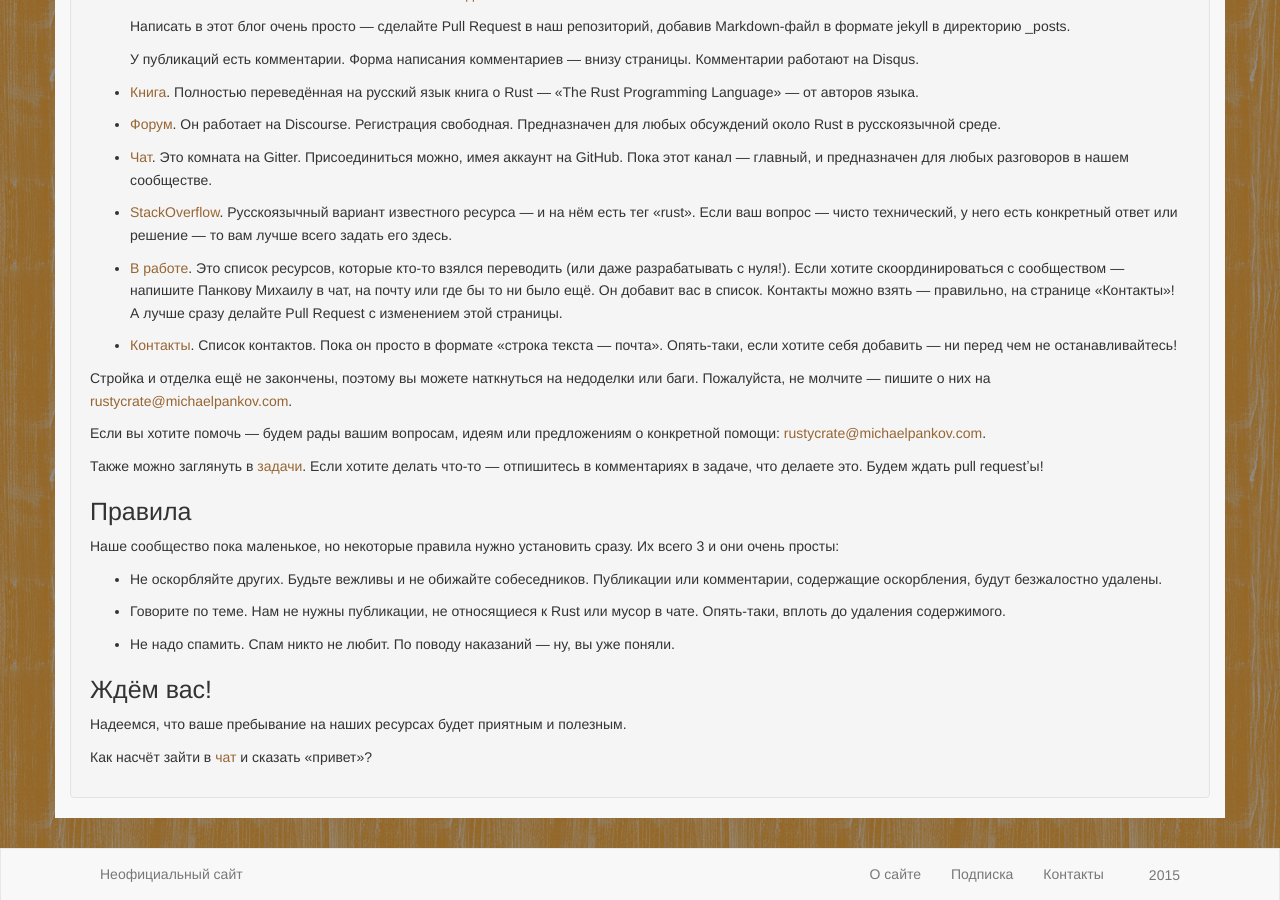
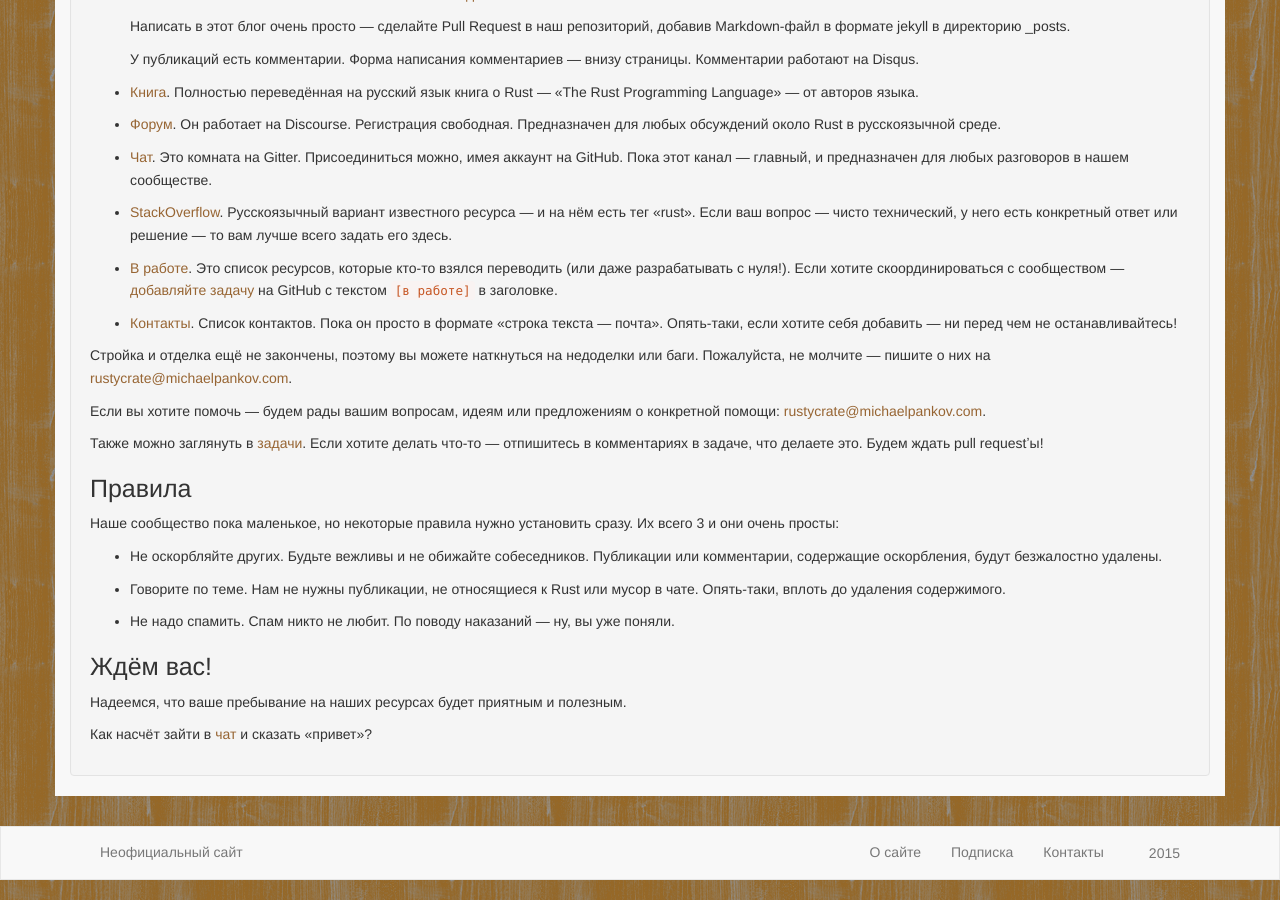
Before and after one commit to rust-lang-ru/rustycrate.ru, a Jekyll site: the page built from _posts/2015-11-04-hello-world.md, in a window 1280 px wide and 900 px high, scrolled down 976 px. Built offline with Jekyll 4.4.1, drawn with Linux system fonts in a browser that asks for light colours; nearby versions of some CDN libraries; Markdown is read by kramdown in place of the engine named in the settings; comment, search, counter and statistics services are not loaded.

Commit message:
Упрощаем "В работе"

```diff
--- a/_posts/2015-11-04-hello-world.md
+++ b/_posts/2015-11-04-hello-world.md
@@ -94,10 +94,9 @@ Rust стабилен, экосистема растёт как на дрожж
 
 * [В работе](/in-progress.html). Это список ресурсов, которые кто-то
   взялся переводить (или даже разрабатывать с нуля!). Если хотите
-  скоординироваться с сообществом — напишите Панкову Михаилу в чат,
-  на почту или где бы то ни было ещё. Он добавит вас в список.
-  Контакты можно взять — правильно, на странице «Контакты»! А лучше
-  сразу делайте Pull Request с изменением этой страницы.
+  скоординироваться с сообществом —
+  [добавляйте задачу](https://github.com/ruRust/rustycrate.ru/labels/%D0%B2%20%D1%80%D0%B0%D0%B1%D0%BE%D1%82%D0%B5)
+  на GitHub с текстом `[в работе]` в заголовке.
 
 * [Контакты](/contacts.html). Список контактов. Пока он просто в
   формате «строка текста — почта». Опять-таки, если хотите себя
```
Also changed, not shown: in-progress.md (+6 -1 lines).
